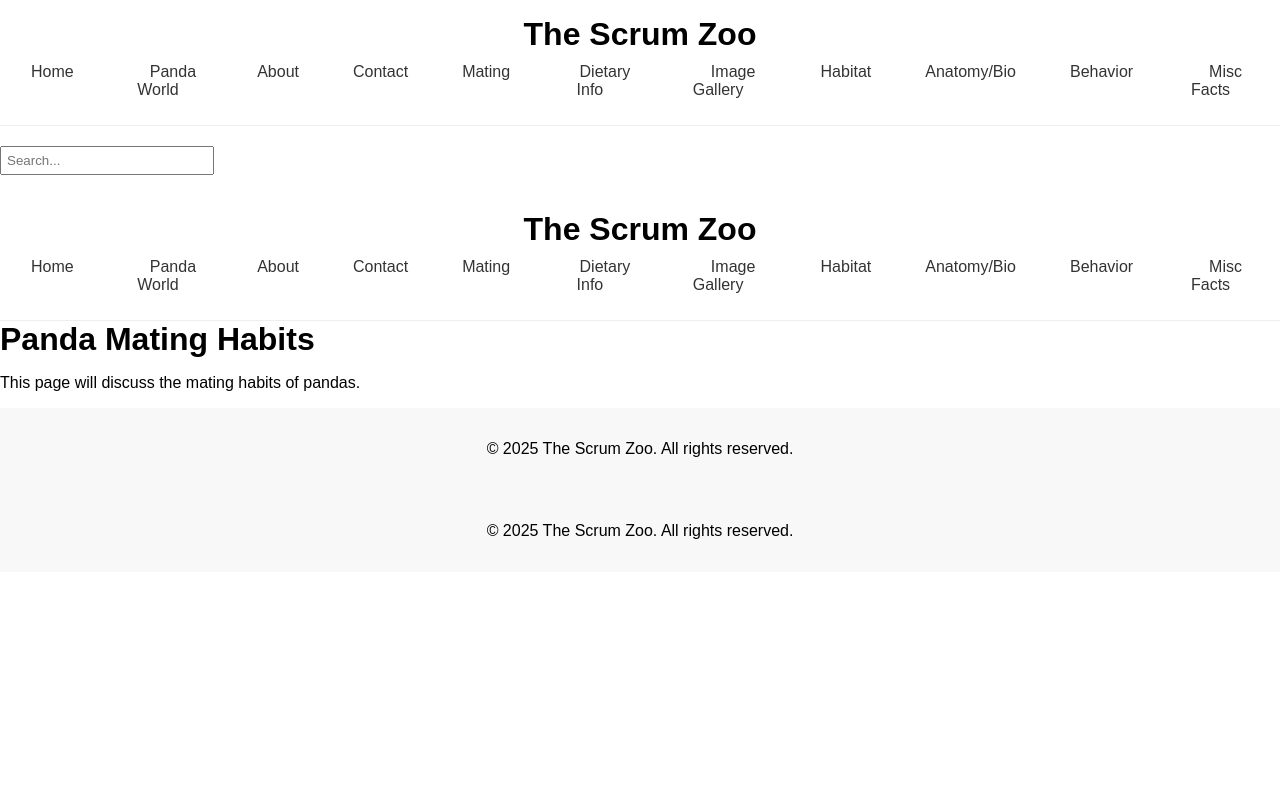
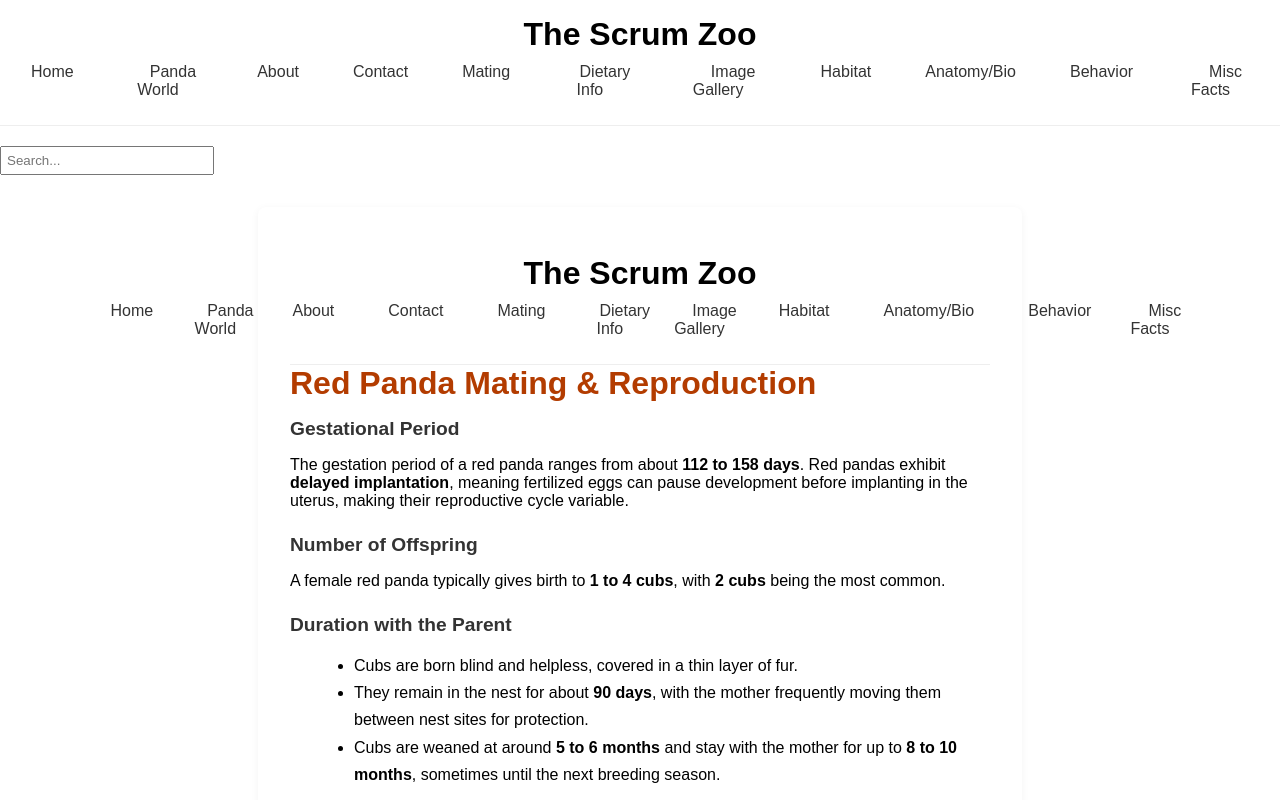
Before and after one commit to csveritas/scrum-zoo, a React (Create React App) app in the folder scrum-zoo/: page /panda-world/mating in a window 1280 px wide. Shown: the top 800 px of the page. Built offline with nearby package versions, Linux system fonts and the light colour scheme.

Commit message:
add Mating page

```diff
--- a/scrum-zoo/src/pages/panda-world/Mating.tsx
+++ b/scrum-zoo/src/pages/panda-world/Mating.tsx
@@ -4,10 +4,25 @@ import Footer from '../../components/Footer';
 
 const Mating = () => {
     return (
-        <div>
+        <div style={{ background: 'white', padding: '2rem', borderRadius: '8px', maxWidth: '700px', margin: '2rem auto', boxShadow: '0 2px 8px rgba(0,0,0,0.05)' }}>
             <Header />
-            <h1>Panda Mating Habits</h1>
-            <p>This page will discuss the mating habits of pandas.</p>
+            <h1 style={{ color: '#b33c00', marginBottom: '1rem' }}>Red Panda Mating & Reproduction</h1>
+            <section style={{ marginBottom: '1.5rem' }}>
+                <h2 style={{ color: '#333', fontSize: '1.2rem' }}>Gestational Period</h2>
+                <p>The gestation period of a red panda ranges from about <strong>112 to 158 days</strong>. Red pandas exhibit <strong>delayed implantation</strong>, meaning fertilized eggs can pause development before implanting in the uterus, making their reproductive cycle variable.</p>
+            </section>
+            <section style={{ marginBottom: '1.5rem' }}>
+                <h2 style={{ color: '#333', fontSize: '1.2rem' }}>Number of Offspring</h2>
+                <p>A female red panda typically gives birth to <strong>1 to 4 cubs</strong>, with <strong>2 cubs</strong> being the most common.</p>
+            </section>
+            <section>
+                <h2 style={{ color: '#333', fontSize: '1.2rem' }}>Duration with the Parent</h2>
+                <ul style={{ lineHeight: '1.7', marginLeft: '1.5rem' }}>
+                    <li>Cubs are born blind and helpless, covered in a thin layer of fur.</li>
+                    <li>They remain in the nest for about <strong>90 days</strong>, with the mother frequently moving them between nest sites for protection.</li>
+                    <li>Cubs are weaned at around <strong>5 to 6 months</strong> and stay with the mother for up to <strong>8 to 10 months</strong>, sometimes until the next breeding season.</li>
+                </ul>
+            </section>
             <Footer />
         </div>
     );
```
